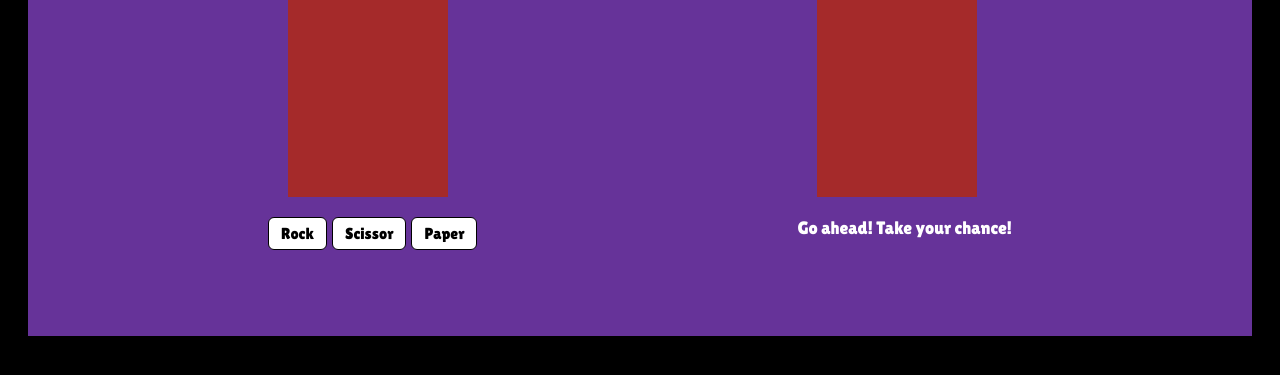
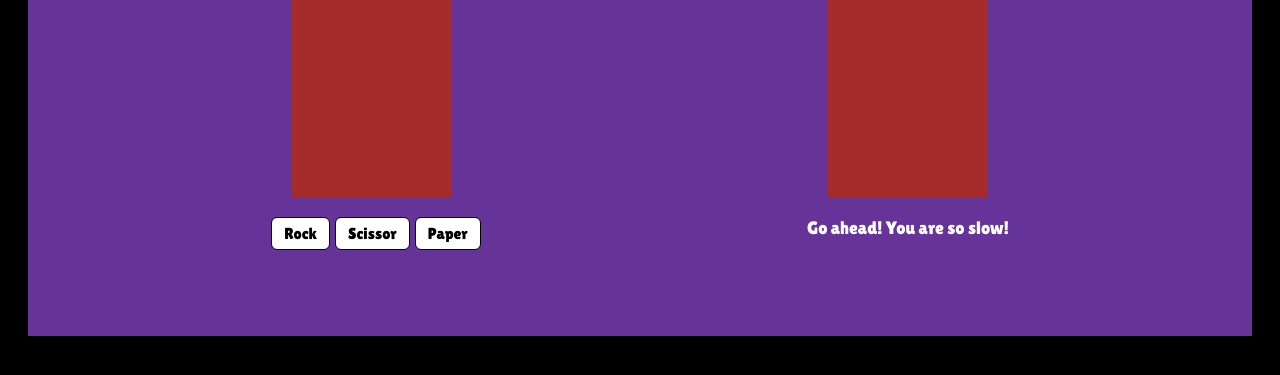
Before and after one commit to NinuzIBZ/rock_scissor_paper, a plain HTML site: page index.html in a window 1280 px wide. Shown: the part 307-682 px from the top of the page. Drawn offline with Linux system fonts and the light colour scheme.

Commit message:
added images folder

```diff
--- a/index.html
+++ b/index.html
@@ -30,7 +30,7 @@
                 <img src="" alt="Computer Card">
             </div>
             <div class="comp-btn">
-                <p>Go ahead! Take your chance!</p>
+                <p>Go ahead! You are so slow!</p>
             </div>
         </div>
     </div>
```
Also changed, not shown: images/Computer.png (added), images/Player.png (added).
